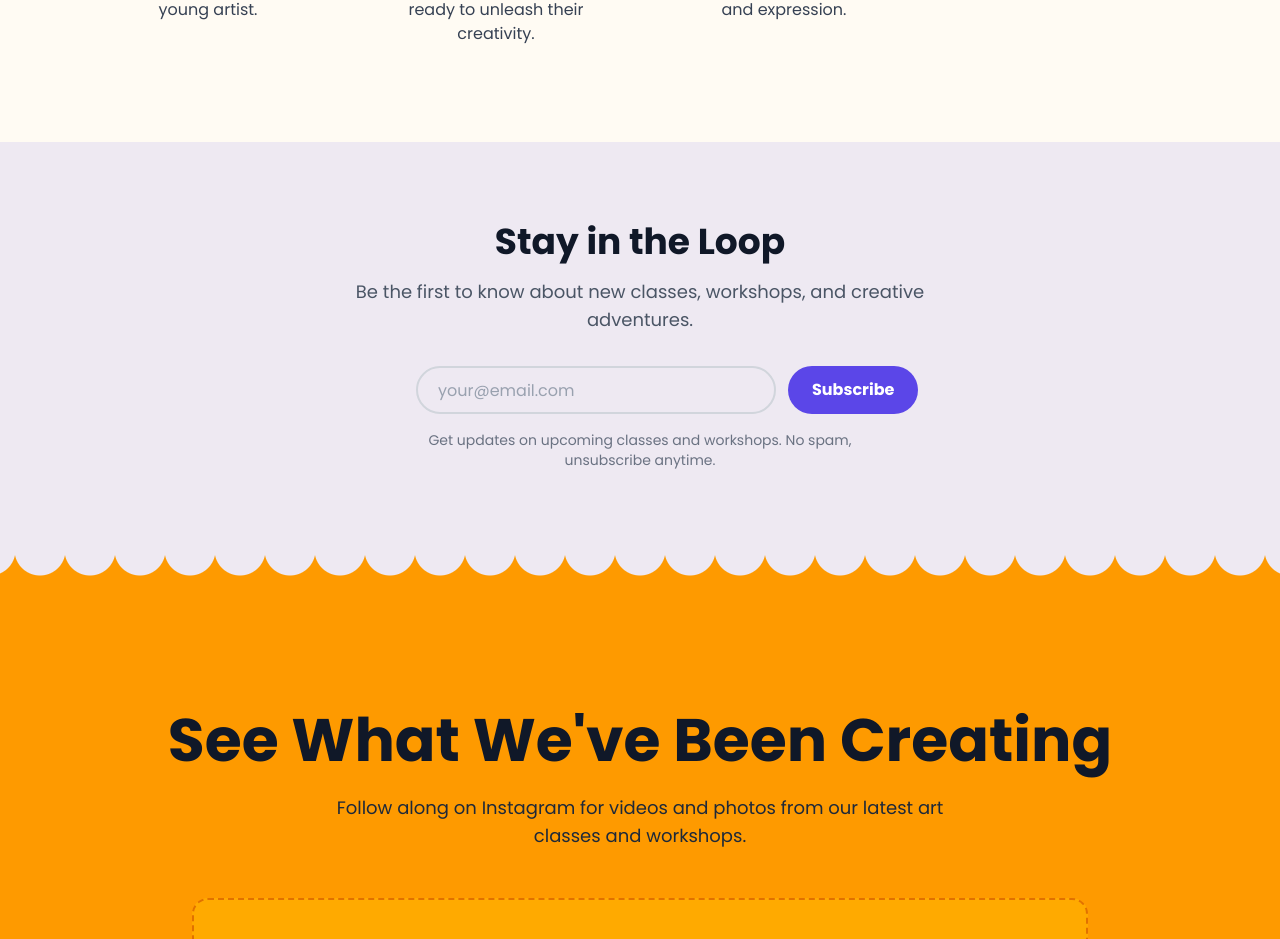
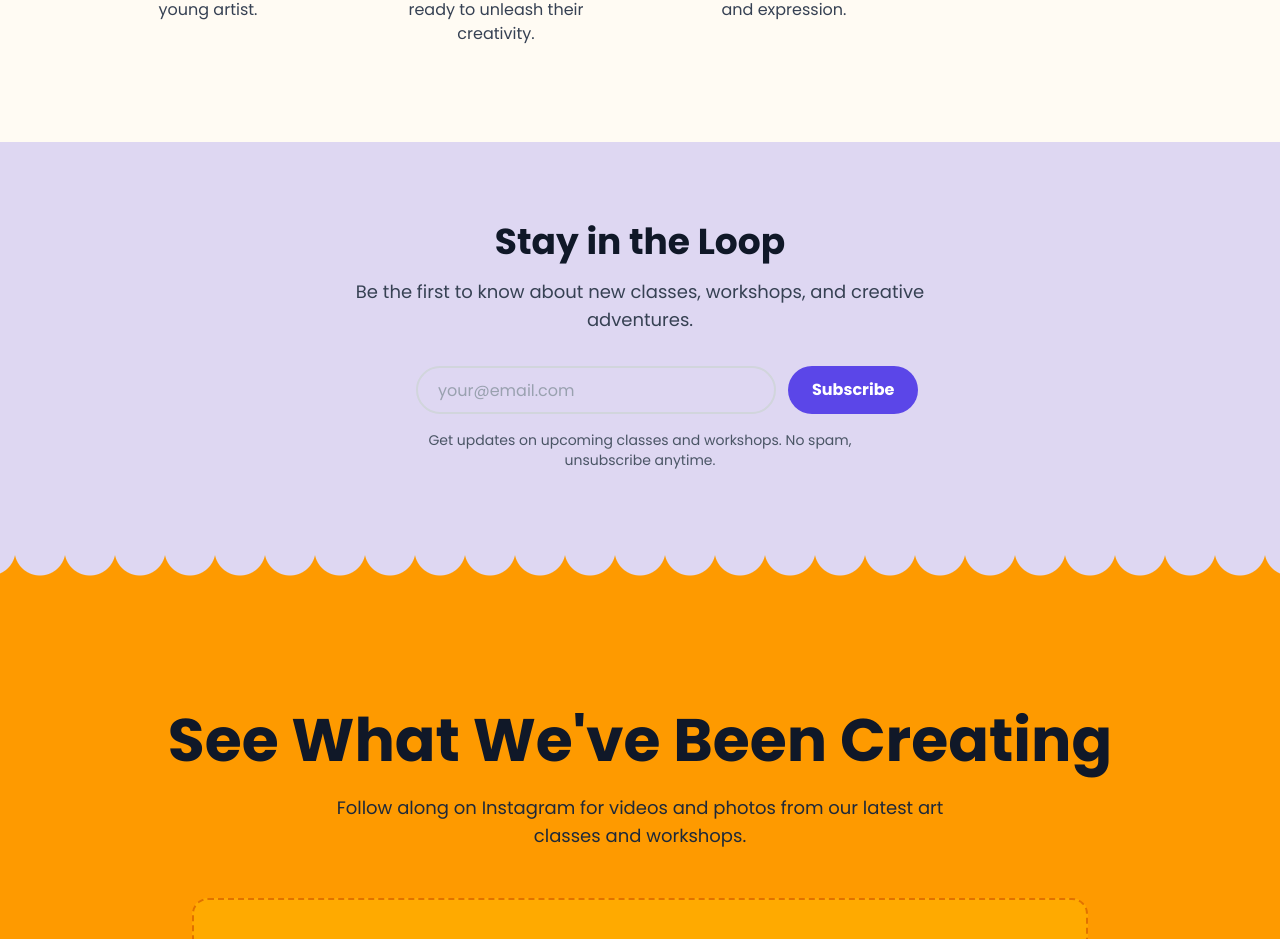
Before and after one commit to wipash/creativecollab, a Next.js app: page / in a window 1280 px wide. Shown: the part 1654-2593 px from the top of the page. Built offline with nearby package versions, Linux system fonts and the light colour scheme.

Commit message:
style(newsletter): increase lavender opacity and improve text contrast
Use 20% opacity for the newsletter section background instead of 10%
for better visual separation. Darken body and helper text for improved
readability against the lavender background.

```diff
--- a/app/page.tsx
+++ b/app/page.tsx
@@ -115,10 +115,10 @@ export default function Home() {
         </div>
       </section>
       {/* Newsletter Section */}
-      <section className="pt-16 lg:pt-20 pb-32 lg:pb-36 px-4 md:px-12 lg:px-20 bg-creative-purple/10">
+      <section className="pt-16 lg:pt-20 pb-32 lg:pb-36 px-4 md:px-12 lg:px-20 bg-creative-purple/20">
         <div className="max-w-2xl mx-auto text-center">
           <h2 className="text-3xl md:text-4xl font-bold text-gray-900 mb-4">Stay in the Loop</h2>
-          <p className="text-lg text-gray-600 mb-8">
+          <p className="text-lg text-gray-700 mb-8">
             Be the first to know about new classes, workshops, and creative adventures.
           </p>
           <NewsletterForm />
--- a/components/newsletter-form.tsx
+++ b/components/newsletter-form.tsx
@@ -70,7 +70,7 @@ export default function NewsletterForm() {
         <p className="mt-3 text-red-600 text-center font-medium">{message}</p>
       )}
 
-      <p className="mt-4 text-sm text-gray-500 text-center">
+      <p className="mt-4 text-sm text-gray-600 text-center">
         Get updates on upcoming classes and workshops. No spam, unsubscribe anytime.
       </p>
     </div>
```
